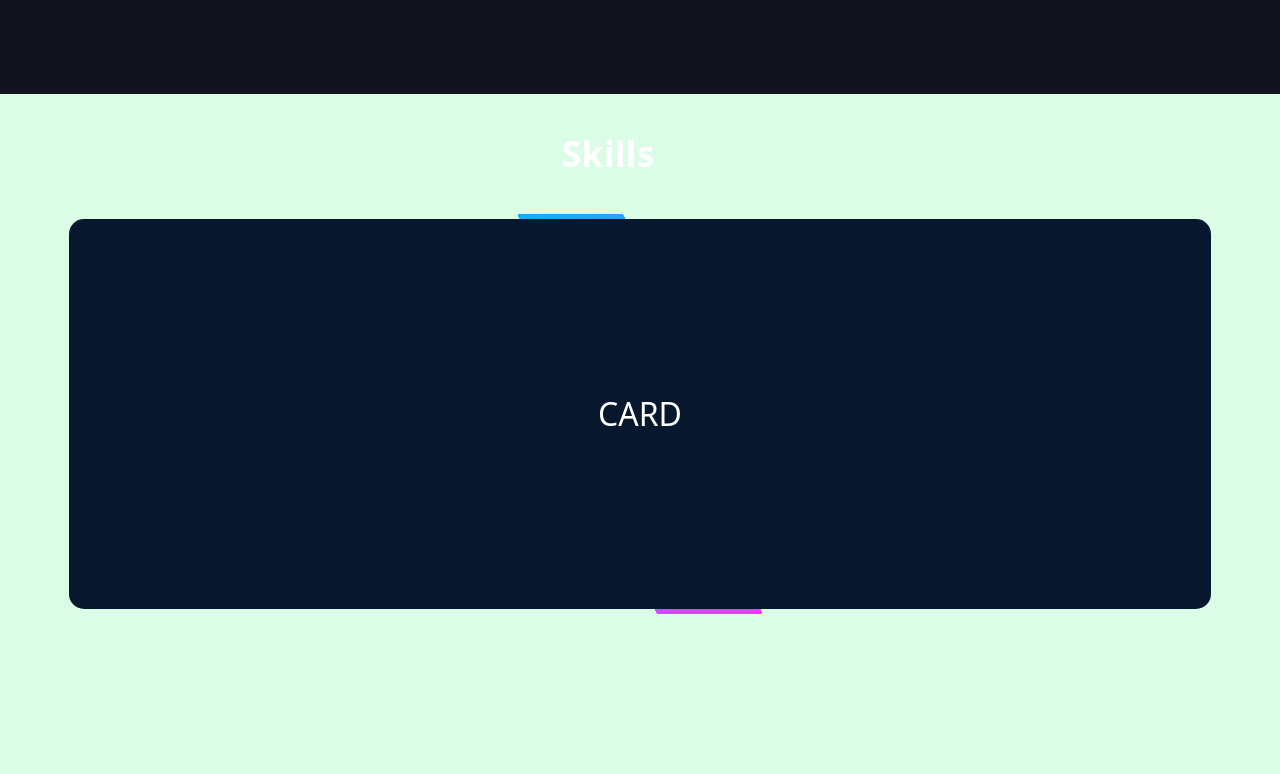
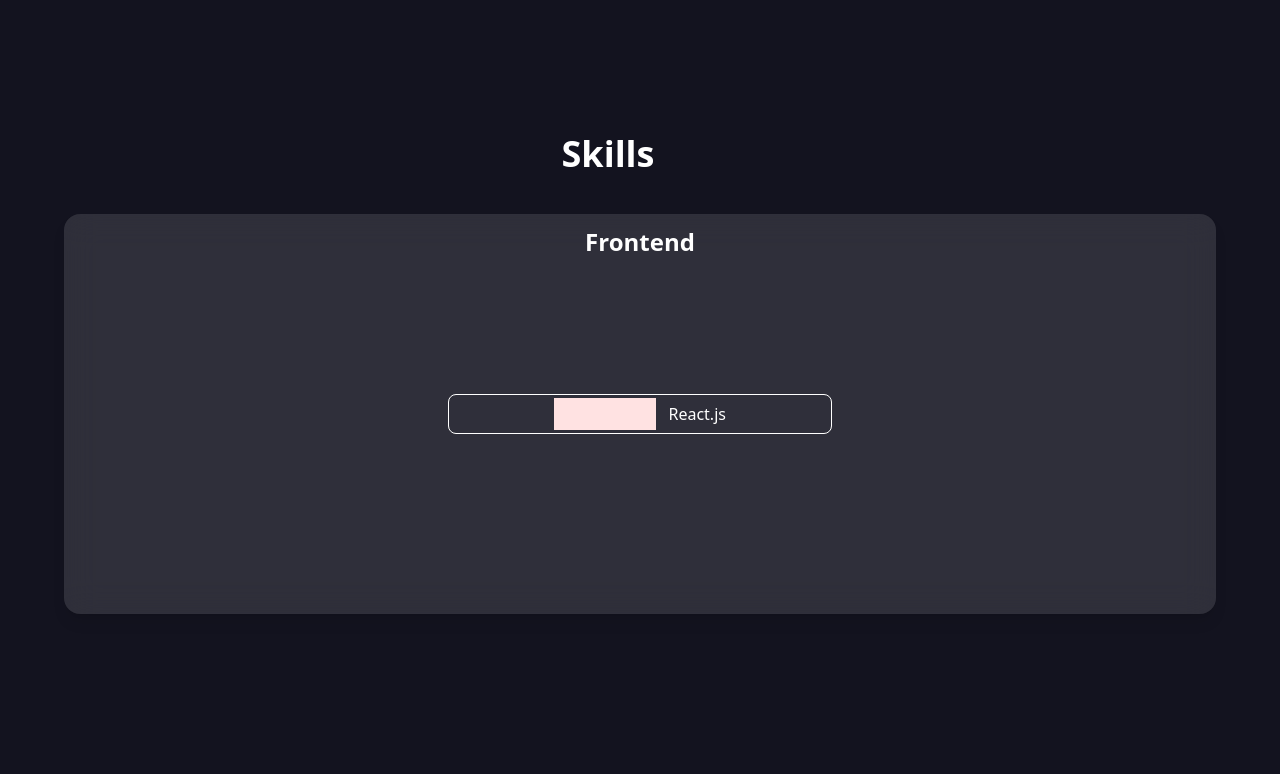
Before and after one commit to SagarBhatiya/Portfolio, a React (Vite) app: page / in a window 1280 px wide. Shown: the part 706-1480 px from the top of the page. Built offline with nearby package versions, Linux system fonts and the light colour scheme.

Commit message:
12-0202025

```diff
--- a/src/components/Card.jsx
+++ /dev/null
@@ -1,9 +0,0 @@
-function Card() {
-    return (
-        <div>
-
-        </div>
-     );
-}
-
-export default Card;
--- a/src/components/Cards.jsx
+++ b/src/components/Cards.jsx
@@ -1,68 +1,13 @@
-
-import styled from 'styled-components';
+import Cardss from './Cardss';
 
 const Card = () => {
   return (
-    <StyledWrapper>
-      <div className="card ">
-        <h2>CARD</h2>
-      </div>
-    </StyledWrapper>
+    <div className="relative w-[90vw] h-[50vh] ml-[5vw] bg-white/12 shadow-lg backdrop-blur-lg flex items-center justify-center overflow-hidden rounded-2xl transition-all duration-300 ease-in-out group hover:scale-105">
+      <h2 className="absolute top-3 text-white font-bold text-2xl z-10">Frontend</h2>
+      <Cardss />
+
+    </div>
   );
-}
-
-const StyledWrapper = styled.div`
-  .card {
-    width: 90vw;
-    height: 50vh;
-    margin-left:5vw;
-
-    backdrop-filter: blur(10px);
-    position: relative;
-    display: flex;
-    place-content: center;
-    place-items: center;
-    overflow: hidden;
-    border-radius: 20px;
-  }
-
-  .card h2 {
-    z-index: 1;
-    color: white;
-    font-size: 2em;
-  }
-
-  .card::before {
-    content: '';
-    position: absolute;
-    width: 100px;
-    background-image: linear-gradient(180deg, rgb(0, 183, 255), rgb(255, 48, 255));
-    height: 130%;
-    animation: rotBGimg 3s linear infinite;
-    transition: all 0.2s linear;
-  }
-
-  @keyframes rotBGimg {
-    from {
-      transform: rotate(0deg);
-    }
-
-    to {
-      transform: rotate(360deg);
-    }
-  }
-
-  .card::after {
-    content: '';
-    position: absolute;
-    background: #07182E;
-    ;
-    inset: 5px;
-    border-radius: 15px;
-  }
-  /* .card:hover:before {
-    background-image: linear-gradient(180deg, rgb(81, 255, 0), purple);
-    animation: rotBGimg 3.5s linear infinite;
-  } */`;
+};
 
 export default Card;
--- /dev/null
+++ b/src/components/Cardss.jsx
@@ -0,0 +1,18 @@
+const Cardss = () => {
+    const Cards = [
+        {id:1,title:"React.js",img:""},
+        {id:2,title:"HTML",img:""},
+        {id:3,title:"CSS",img:""},
+        {id:4,title:"JavaScript",img:""},
+        {id:5,title:"Tailwind Css",img:""},
+
+    ]
+    return (
+      <div className="h-[5vh] flex gap-3 w-[30vw] rounded-lg border border-white border-solid flex justify-center items-center z-10">
+        <div className="h-[4vh] w-[8vw] bg-red-100"></div>
+        <p className="text-white">React.js</p>
+      </div>
+    );
+  };
+
+  export default Cardss;
--- a/src/components/Skills.jsx
+++ b/src/components/Skills.jsx
@@ -2,7 +2,7 @@ import Cards from "./Cards";
 
 function Skills() {
     return (
-        <div id="skill" className="h-screen w-full bg-green-100 relative">
+        <div id="skill" className="h-screen w-full bg-[#13131F] relative">
            <div className=" flex flex-col absolute top-10 gap-10">
             <h1 className="text-4xl font-semibold text-white text-center ">Skills</h1>
             <Cards/>
```
